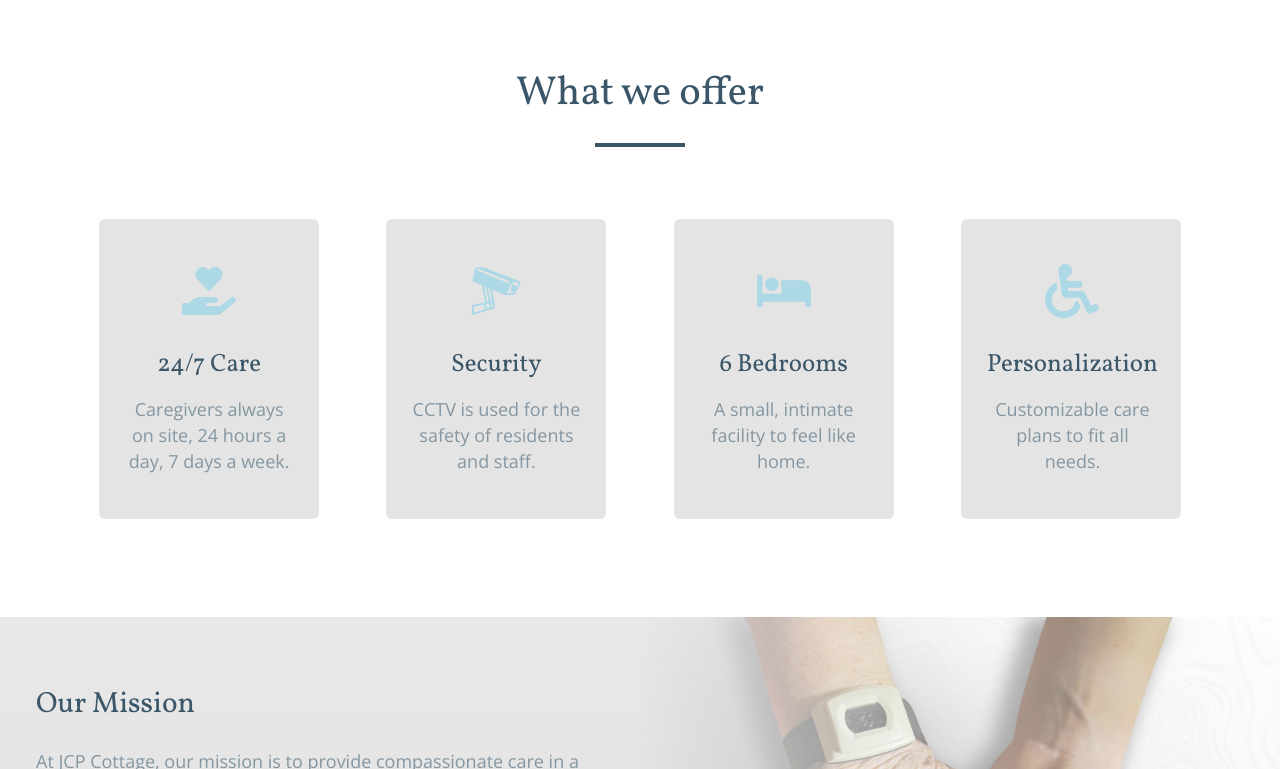
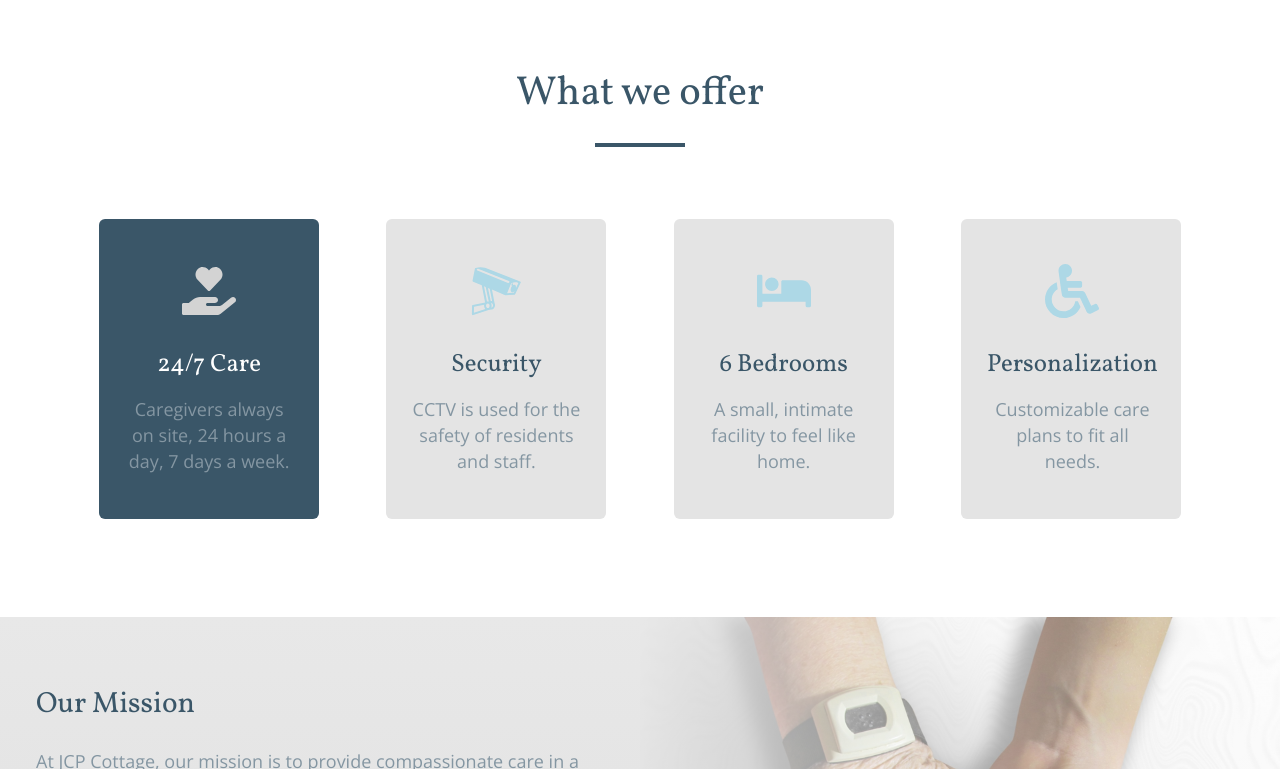
Before and after one commit to toriecr/jcpcottage-v2, a Gatsby site: page / in a window 1280 px wide. In both pictures the pointer is over the element 209 px from the left and 1179 px from the top of the page. Shown: the part 810-1579 px from the top of the page. Built offline with nearby package versions, Linux system fonts and the light colour scheme; Gatsby itself is replaced by a stand-in of ours.

Commit message:
Add hover style

```diff
--- a/src/components/Services.css
+++ b/src/components/Services.css
@@ -18,6 +18,18 @@
   border-radius: 6px;
 }
 
+.service:hover {
+  background-color: #3A5668;
+}
+
+.service:hover .service-icon {
+  color: lightgrey;
+}
+
+.service:hover h3 {
+  color: white;
+}
+
 .service h3 {
   margin-bottom: 1rem;
   margin-top: 1.5rem;
@@ -25,14 +37,6 @@
 
 .service p {
   margin-bottom: 0;
-}
-
-/* .service-children {
-
-} */
-
-.service-icon-container {
-  /* margin-bottom: 1.45rem; */
 }
 
 .service-icon {
@@ -62,8 +66,4 @@
   .services-container {
     grid-template-columns: repeat(4, 1fr);
   }
-
-  .service {
-    /* width: 20vw; */
-  }
 }
```
